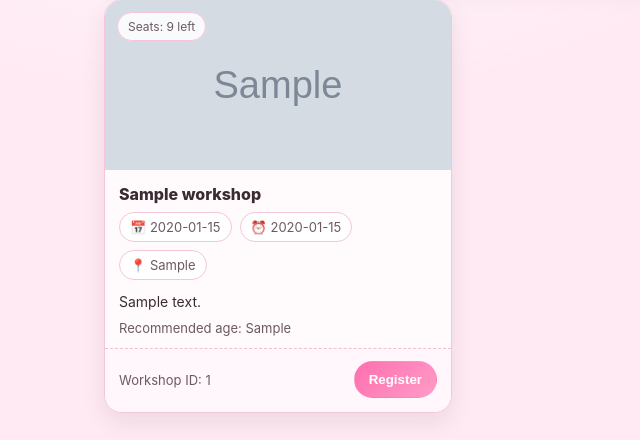
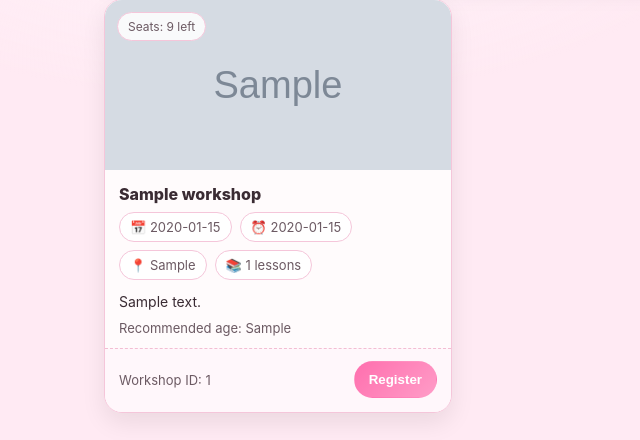
Before and after one commit to shamalem/law7aty, a Flask app: page / in a window 1280 px wide. Shown: the part 119-559 px from the top of the page, without its empty margins (0-640 px from the left). Run offline with Flask 3, Linux system fonts and the light colour scheme; tables that the repository leaves empty hold one stand-in row (values such as "Sample post"); grey boxes marked "Sample" are stand-in pictures.

Commit message:
Update index.html

```diff
--- a/templates/index.html
+++ b/templates/index.html
@@ -19,17 +19,10 @@
       </div>
 
       <div class="actions">
-        <!-- optional: link to admin -->
-        <a class="btn" href="{{ url_for('admin_page') }}">Admin</a>
+        <a class="btn" href="{{ url_for('admin_login') }}">Admin</a>
         <a class="btn primary" href="#workshops">Browse Workshops</a>
       </div>
     </div>
-
-    {% if message %}
-      <div class="section" style="margin-top:14px;">
-        <div class="notice">{{ message }}</div>
-      </div>
-    {% endif %}
 
     <div id="workshops" class="grid">
       {% for w in workshops %}
@@ -47,9 +40,10 @@
           <h3 class="title">{{ w.title }}</h3>
 
           <div class="meta">
-            <span class="pill">📅 {{ w.date }}</span>
-            <span class="pill">⏰ {{ w.time }}</span>
-            <span class="pill">📍 {{ w.location }}</span>
+            {% if w.date %}<span class="pill">📅 {{ w.date }}</span>{% endif %}
+            {% if w.time %}<span class="pill">⏰ {{ w.time }}</span>{% endif %}
+            {% if w.location %}<span class="pill">📍 {{ w.location }}</span>{% endif %}
+            {% if w.lessons_count %}<span class="pill">📚 {{ w.lessons_count }} lessons</span>{% endif %}
           </div>
 
           <p class="desc">{{ w.description }}</p>
@@ -61,26 +55,21 @@
 
         <div class="card-footer">
           <span class="muted">Workshop ID: {{ w.id }}</span>
-
-          <!-- Register form -->
-          <form action="{{ url_for('register') }}" method="POST" style="margin:0; display:flex; gap:8px;">
-            <input type="hidden" name="workshop_id" value="{{ w.id }}">
-            <button class="btn primary" type="button"
-              onclick="openRegister('{{ w.id }}','{{ w.title|e }}')">
-              Register
-            </button>
-          </form>
+          <button class="btn primary" type="button"
+            onclick="openRegister('{{ w.id }}','{{ w.title|e }}')">
+            Register
+          </button>
         </div>
       </div>
       {% endfor %}
     </div>
 
-    <!-- Registration section -->
+    <!-- Registration panel -->
     <div class="section" id="registerBox" style="display:none;">
       <h2 id="regTitle">Register</h2>
       <p class="muted" style="margin-top:-6px;">Fill your details and we’ll save your spot.</p>
 
-      <form action="{{ url_for('register') }}" method="POST" enctype="multipart/form-data">
+      <form action="{{ url_for('register') }}" method="POST">
         <input type="hidden" name="workshop_id" id="workshop_id">
 
         <div class="form-row">
```
